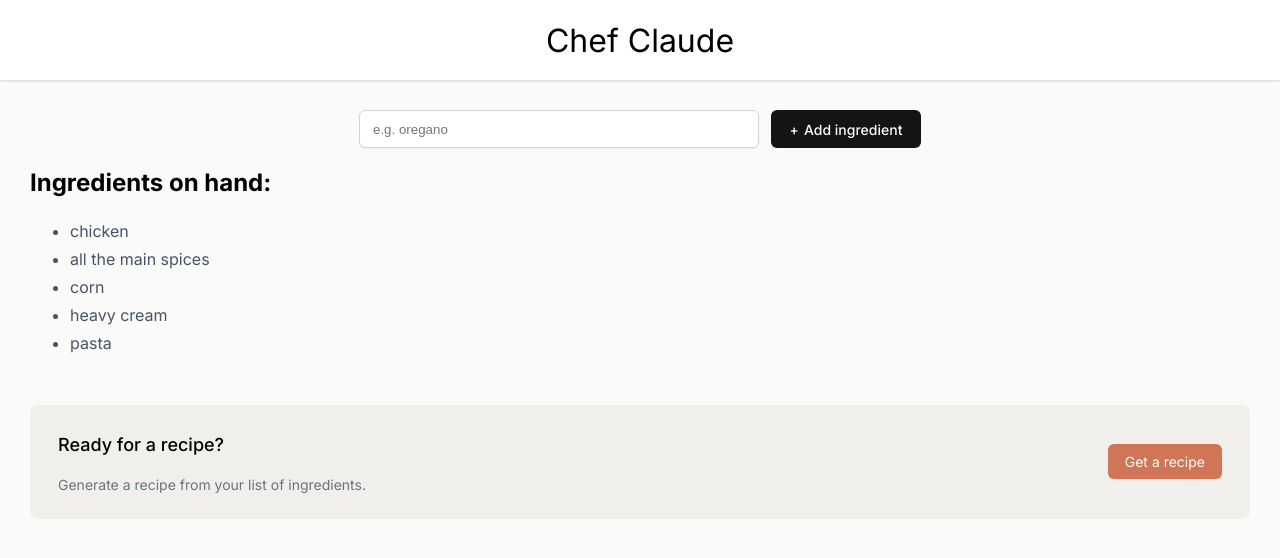
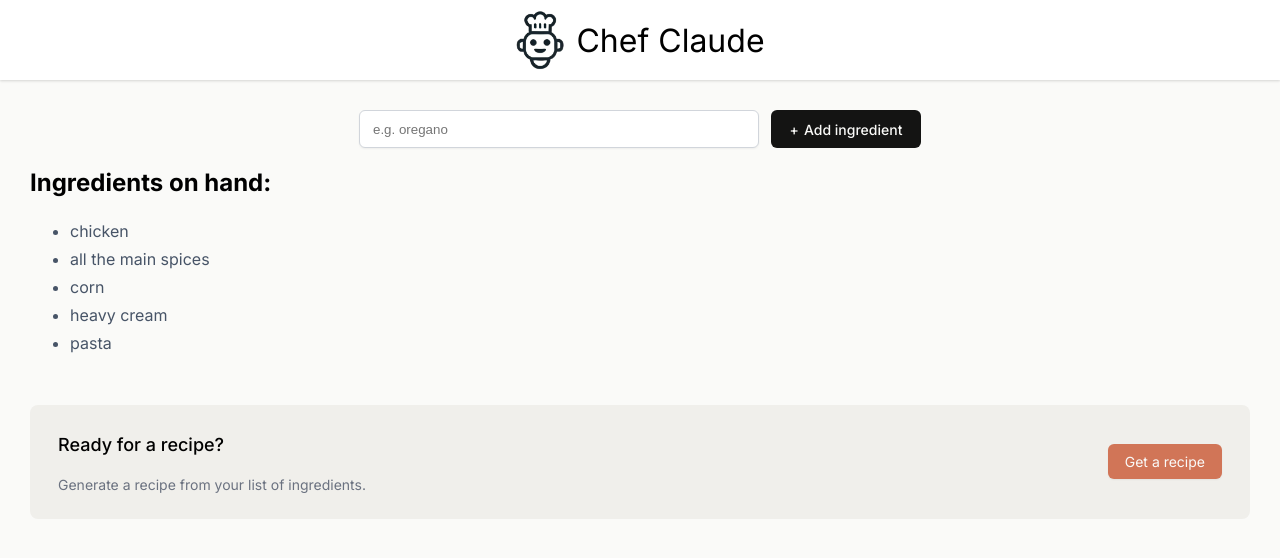
Before and after one commit to Nikunj-Mehta/Chef-Claude, a React (Vite) app: page / in a window 1280 px wide. Shown: the top 558 px of the page. Built offline with nearby package versions, Linux system fonts and the light colour scheme; no server answers; what @huggingface/inference would draw is missing.

Commit message:
made some changes

```diff
--- a/src/Header.jsx
+++ b/src/Header.jsx
@@ -1,9 +1,9 @@
-// import chefClaudeLogo from "C:/Users/NIKUNJ MEHTA/Desktop/codes/ReactProjectsDeployed/chefClaude/src/images/chef-claude-icon.png"
+import chefClaudeLogo from "./images/chef-claude-icon.png"
 
 export default function Header() {
     return (
         <header>
-            {/* <img src={chefClaudeLogo}/> */}
+            <img src={chefClaudeLogo}/>
             <h1>Chef Claude</h1>
         </header>
     )
```
